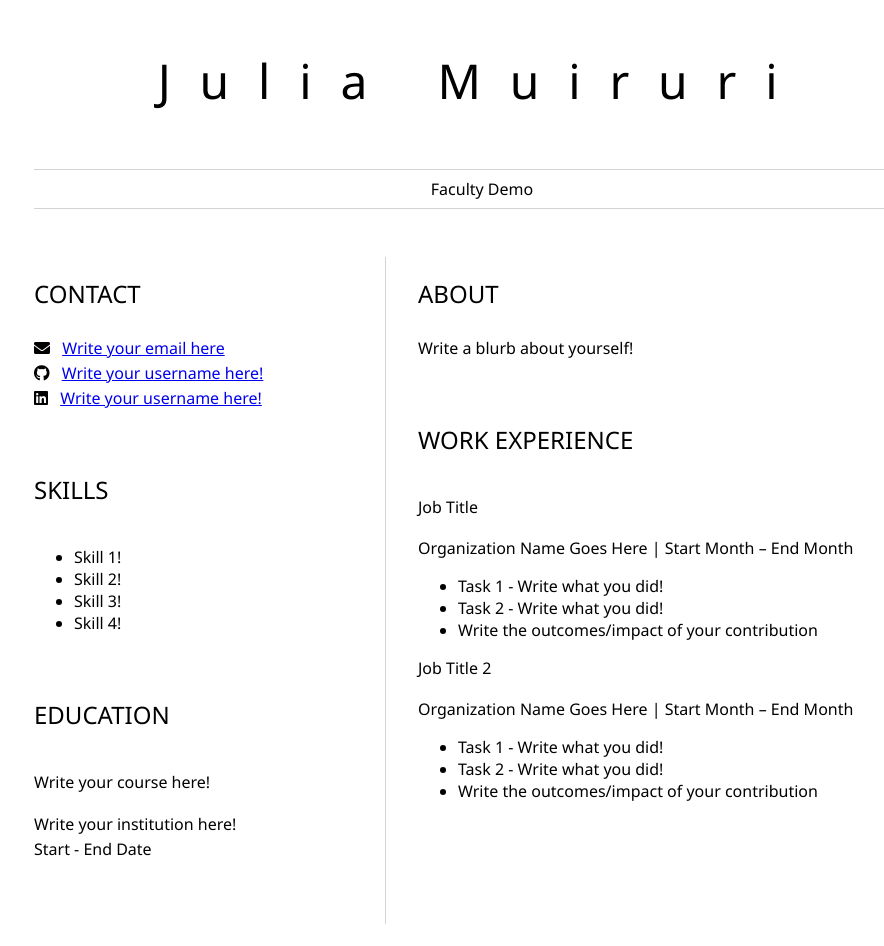
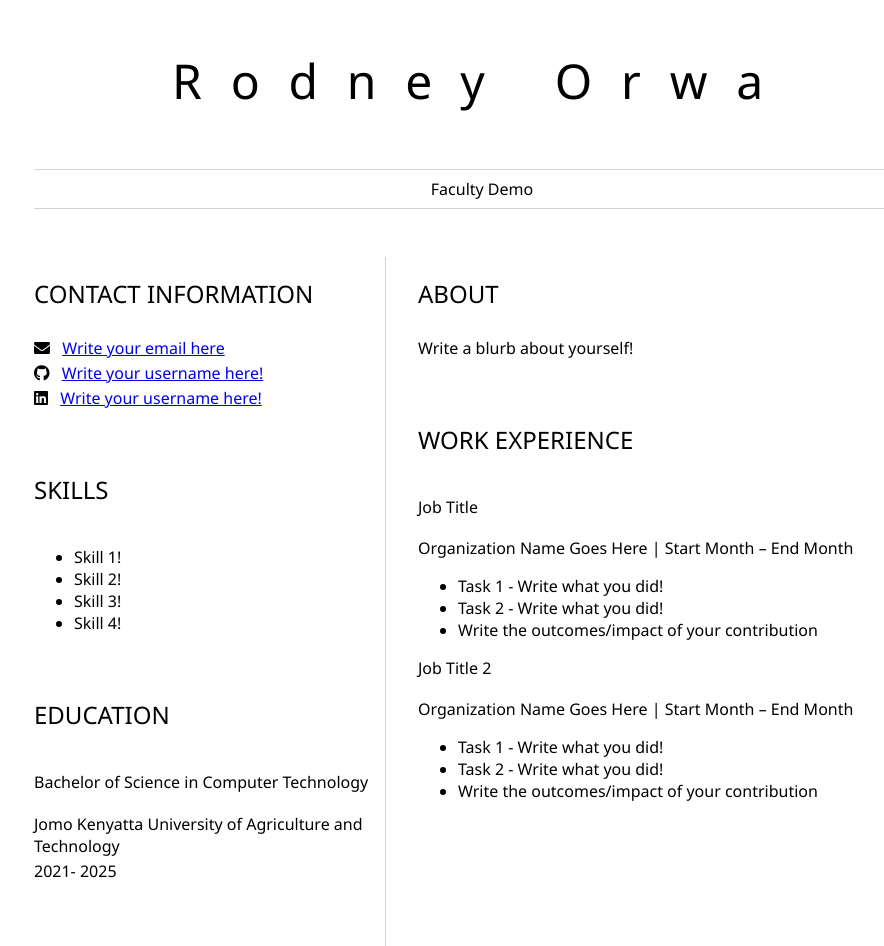
Before and after one commit to OrwaOrwa/My-resume, a plain HTML site: page index.html in a window 1280 px wide. Shown: the whole page, without its empty margins (158-1042 px from the left). Before the commit the page ends 924 px from the top, so only its background shows below. Drawn offline with Linux system fonts and the light colour scheme.

Commit message:
Change contact information

```diff
--- a/index.html
+++ b/index.html
@@ -2,13 +2,13 @@
 	<head>
 		<link href="style.css" rel="stylesheet">
         <link rel="stylesheet" href="https://cdnjs.cloudflare.com/ajax/libs/font-awesome/5.15.4/css/all.min.css">
-        <title>Julia Muiruri</title>
+        <title>Rodney Orwa</title>
 	</head>
 
 	<body>
 		<header id="header">
 			<!-- resume header with your name and title -->
-			<h1>Julia Muiruri</h1>
+			<h1>Rodney Orwa</h1>
 			<hr>
 			Faculty Demo
 			<hr>
@@ -16,15 +16,15 @@
 		<main>
 			<article id="mainLeft">
 				<section>
-					<h2>CONTACT</h2>
-					<!-- contact info including social media -->
+					<h2>CONTACT INFORMATION</h2>
+                <!-- contact info including social media -->
                     <p>
                         <i class="fa fa-envelope" aria-hidden="true"></i>
-                        <a href="mailto:username@domain.top-level domain">Write your email here</a>
+                        <a href="mailto:rodneyorwa56@gmail.com">Write your email here</a>
                     </p>
                     <p>
                         <i class="fab fa-github" aria-hidden="true"></i>
-                        <a href="github.com/yourGitHubUsername">Write your username here!</a>
+                        <a href="github.com/OrwaOrwa">Write your username here!</a>
                     </p>
                     <p>
                         <i class="fab fa-linkedin" aria-hidden="true"></i>
@@ -44,12 +44,12 @@
 				<section>
 					<h2>EDUCATION</h2>
 					<!-- your education -->
-                    <h3>Write your course here!</h3>
+                    <h3> Bachelor of Science in Computer Technology </h3>
                     <p>
-                        Write your institution here!
+                       Jomo Kenyatta University of Agriculture and Technology
                     </p>
                     <p>
-                        Start - End Date
+                        2021- 2025
                     </p>
 				</section>
 			</article>
```
